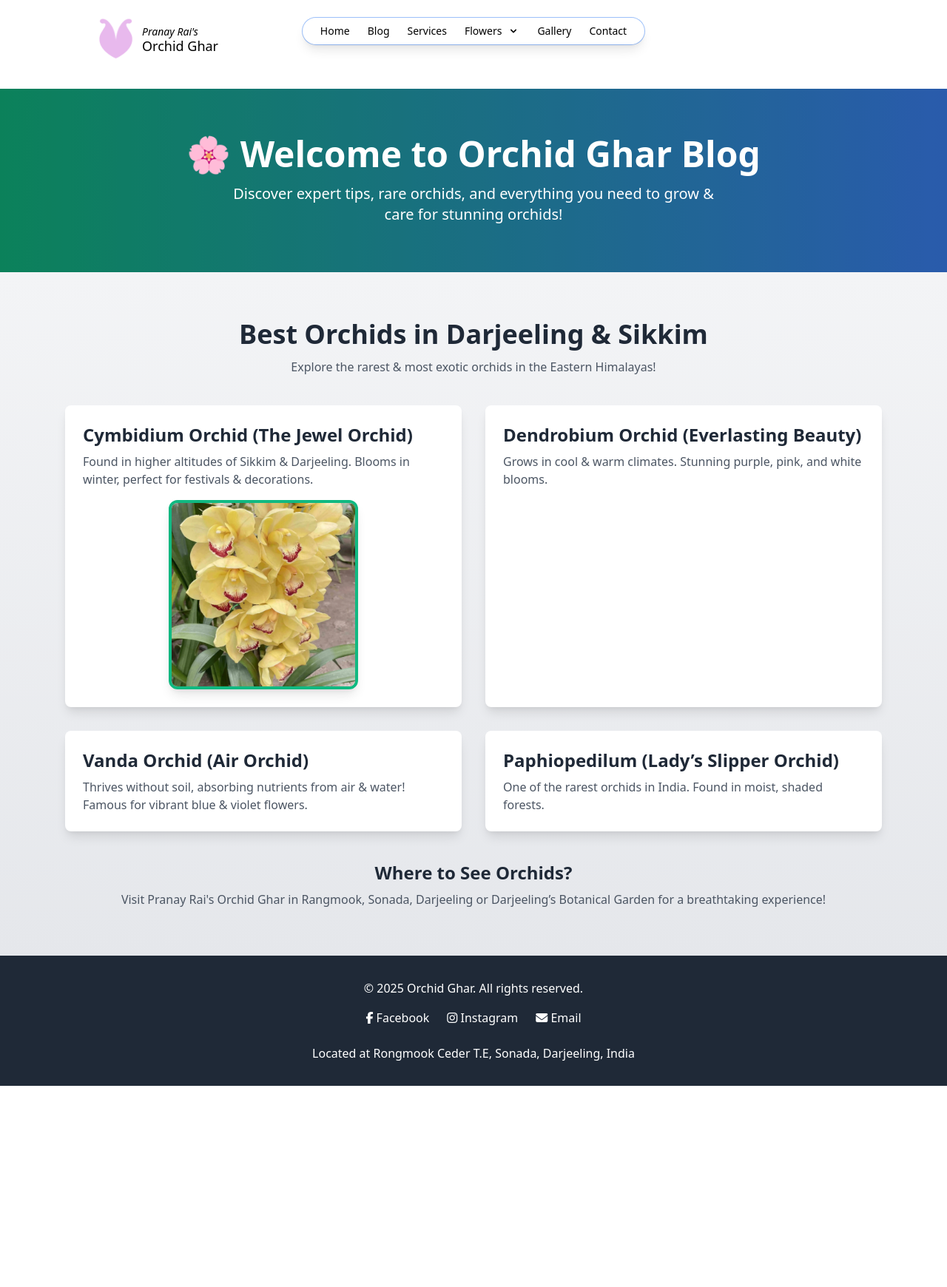
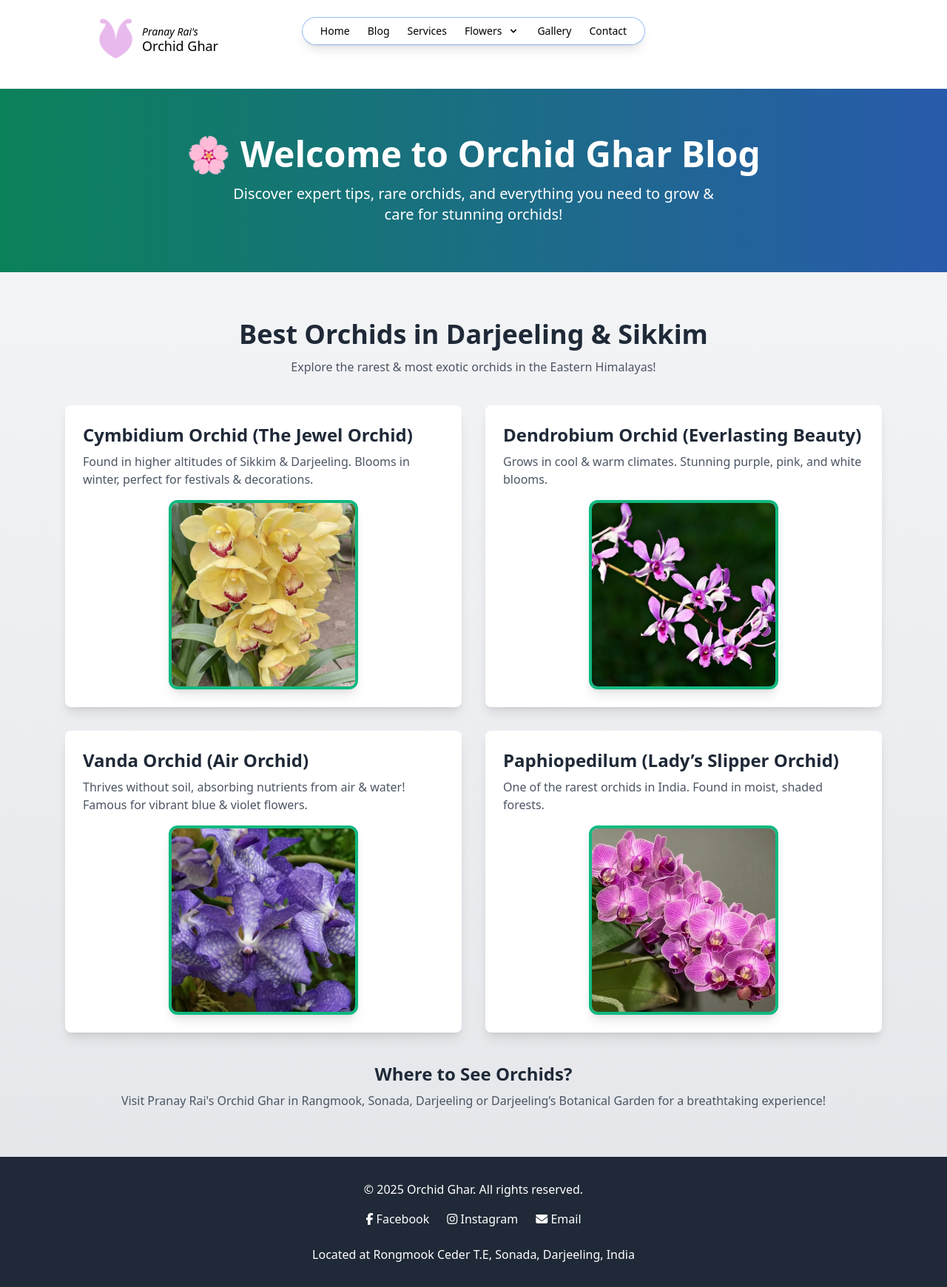
Before and after one commit to OrchidGhar/orchidghar.github.io, a Jekyll site: the page built from _posts/2025-02-13-Best-Orchids-in-Sikkim-and-Darjeeling.html, in a window 1280 px wide. Shown: the whole page at 74% size. Built offline with Jekyll 4.4.1, drawn with Linux system fonts in a browser that asks for light colours; nearby versions of some CDN libraries; before the commit the page ends 1468 px from its top, so only the background shows below that.

Commit message:
blog post updated

```diff
--- a/_posts/2025-02-13-Best-Orchids-in-Sikkim-and-Darjeeling.html
+++ b/_posts/2025-02-13-Best-Orchids-in-Sikkim-and-Darjeeling.html
@@ -27,18 +27,27 @@ excerpt: "Explore the rarest & most exotic orchids in the Eastern Himalayas! Bes
             <div class="bg-white dark:bg-gray-800 p-6 rounded-lg shadow-lg">
               <h3 class="text-2xl font-semibold text-gray-800 dark:text-white">Dendrobium Orchid (Everlasting Beauty)</h3>
               <p class="text-gray-600 dark:text-gray-400 mt-2">Grows in cool & warm climates. Stunning purple, pink, and white blooms.</p>
+              <div class="mt-4">
+                <img src="{{ site.baseurl }}assets/images/dendrobium.webp" alt="yellow orchid" class="w-52 h-52 md:w-64 md:h-64 object-cover rounded-xl shadow-lg border-4 border-green-500 mx-auto">
+              </div>
             </div>
 
             <!-- Orchid Card 3 -->
             <div class="bg-white dark:bg-gray-800 p-6 rounded-lg shadow-lg">
               <h3 class="text-2xl font-semibold text-gray-800 dark:text-white">Vanda Orchid (Air Orchid)</h3>
               <p class="text-gray-600 dark:text-gray-400 mt-2">Thrives without soil, absorbing nutrients from air & water! Famous for vibrant blue & violet flowers.</p>
+              <div class="mt-4">
+                <img src="{{ site.baseurl }}assets/images/vanda.webp" alt="yellow orchid" class="w-52 h-52 md:w-64 md:h-64 object-cover rounded-xl shadow-lg border-4 border-green-500 mx-auto">
+              </div>
             </div>
 
             <!-- Orchid Card 4 -->
             <div class="bg-white dark:bg-gray-800 p-6 rounded-lg shadow-lg">
               <h3 class="text-2xl font-semibold text-gray-800 dark:text-white">Paphiopedilum (Lady’s Slipper Orchid)</h3>
               <p class="text-gray-600 dark:text-gray-400 mt-2">One of the rarest orchids in India. Found in moist, shaded forests.</p>
+              <div class="mt-4">
+                <img src="{{ site.baseurl }}assets/images/phalaenopsis.webp" alt="yellow orchid" class="w-52 h-52 md:w-64 md:h-64 object-cover rounded-xl shadow-lg border-4 border-green-500 mx-auto">
+              </div>
             </div>
           </div>
 
```
